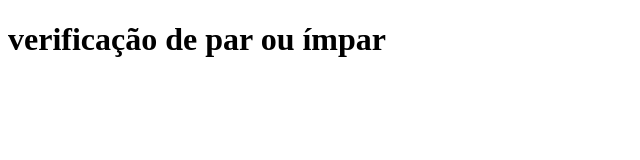
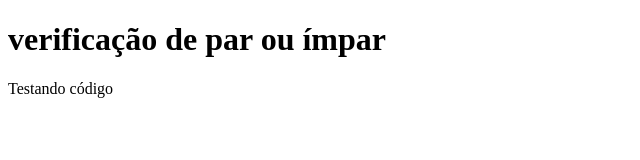
Before and after one commit to VctrrPacheco/cadastro-de-produtos, a plain HTML site: page index.html in a window 1280 px wide. Shown: the whole page, without its empty margins (0-640 px from the left). Drawn offline with Linux system fonts and the light colour scheme.

Commit message:
Teste de commit

```diff
--- a/index.html
+++ b/index.html
@@ -10,5 +10,7 @@
     <h1>verificação de par ou ímpar</h1>
     <!--adicionando comentário oculto -->
     <script src="app.js"></script>
+
+    <p>Testando código<p>
 </body>
 </html>
```
